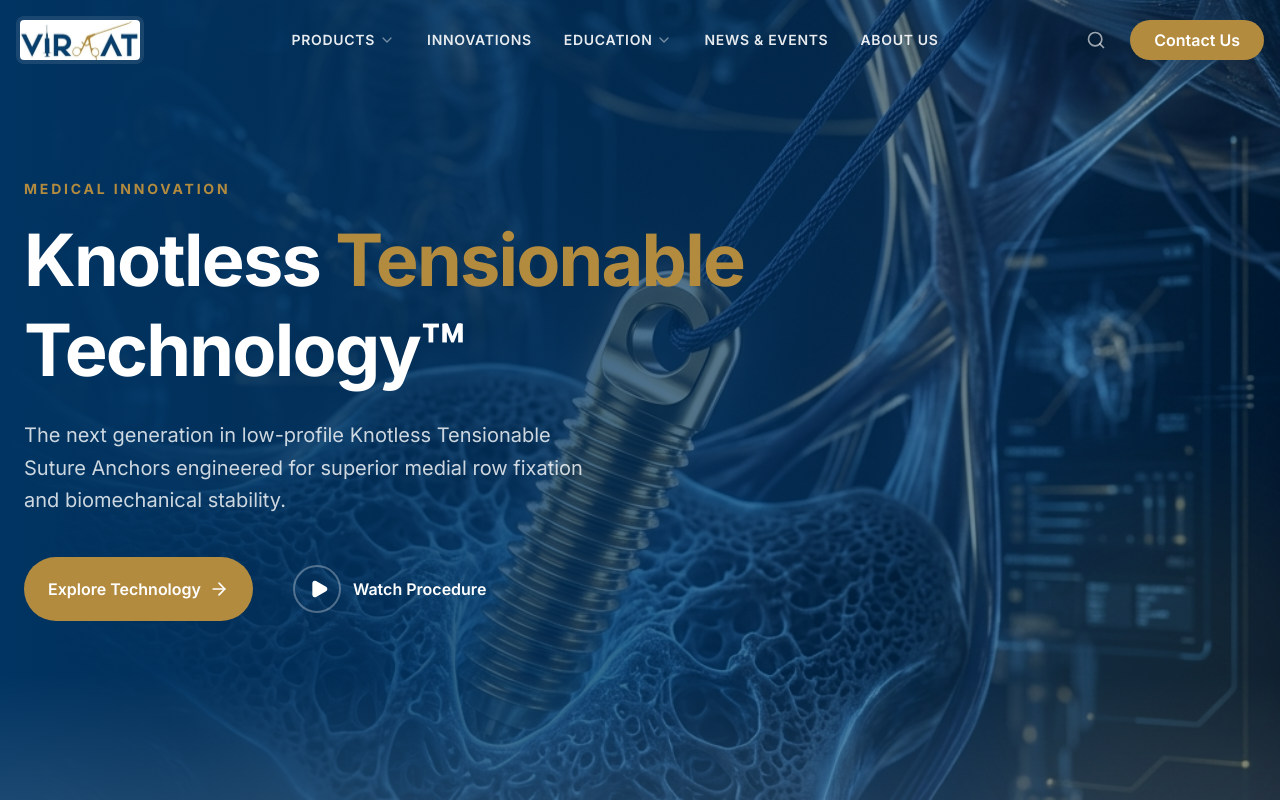
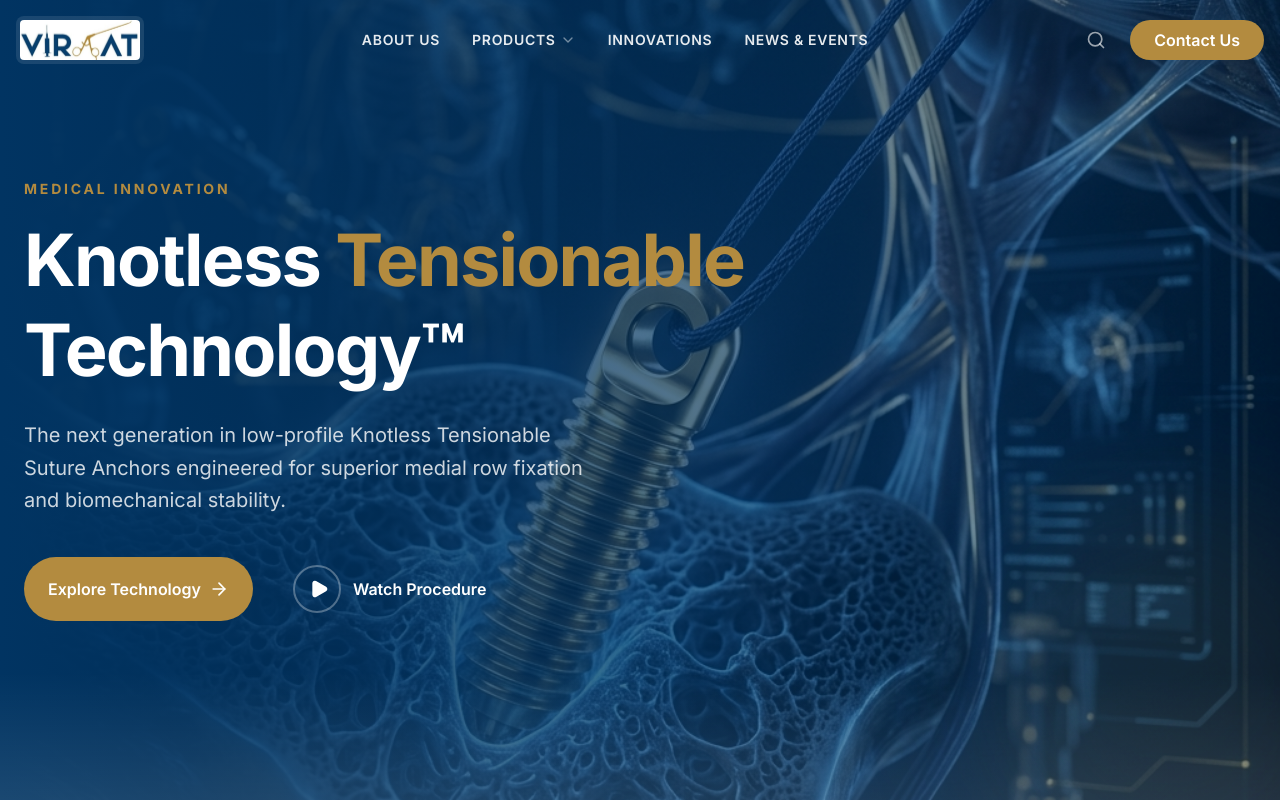
Before and after one commit to Shiva6025/medical, a Next.js app: page / in a window 1280 px wide. Shown: the top 802 px of the page. Built offline with nearby package versions, Linux system fonts and the light colour scheme.

Commit message:
Update Navbar.tsx

```diff
--- a/src/components/Navbar.tsx
+++ b/src/components/Navbar.tsx
@@ -8,11 +8,11 @@
 import { cn } from "@/lib/utils";
 
 const NavLinks = [
+  { name: "About Us", href: "/about", hasDropdown: false },
   { name: "Products", href: "/products", hasDropdown: true },
   { name: "Innovations", href: "/innovations", hasDropdown: false },
-  { name: "Education", href: "/education", hasDropdown: true },
+  // { name: "Education", href: "/education", hasDropdown: true },
   { name: "News & Events", href: "/events", hasDropdown: false },
-  { name: "About Us", href: "/about", hasDropdown: false },
 ];
 
 export default function Navbar() {
```
